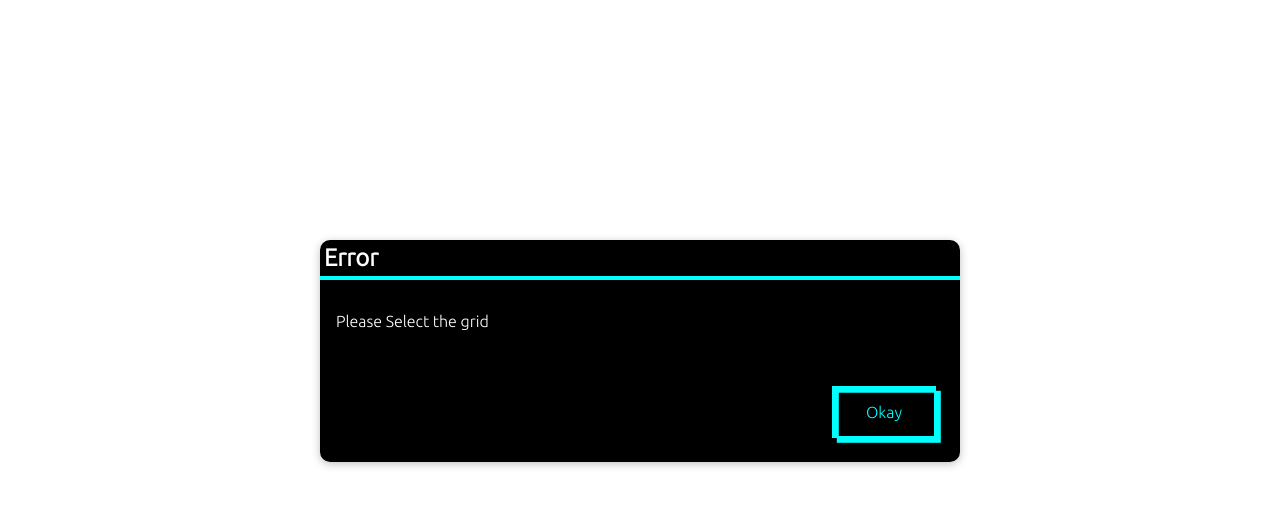
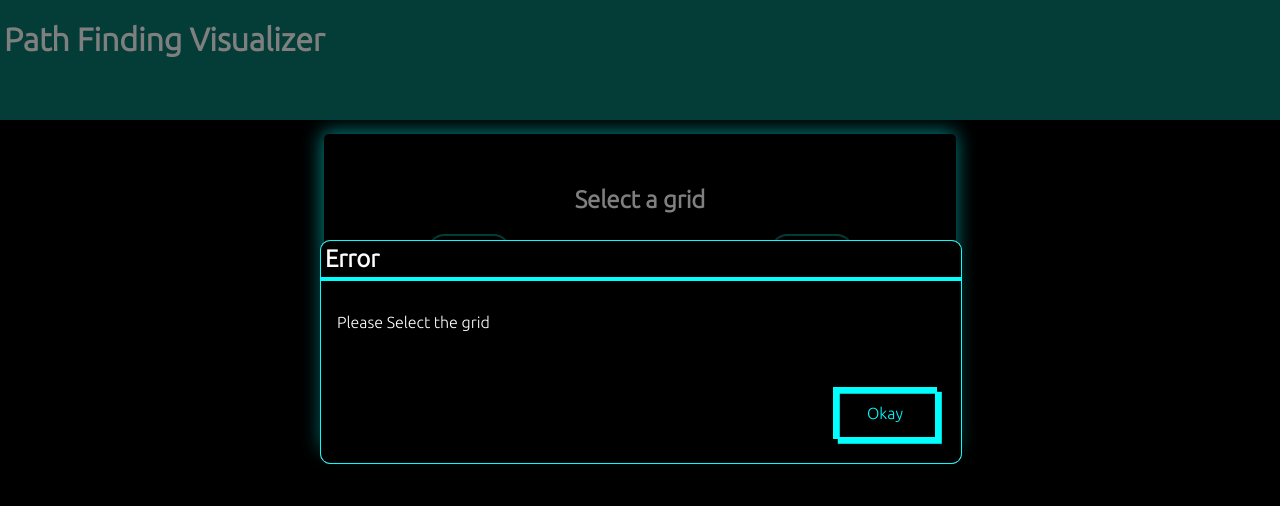
Before and after one commit to balajisaikumar2000/shortestway, a React (Create React App) app: page / in a window 1280 px wide. Both pictures are taken after a click on the button "Display". Shown: the top 506 px of the page. Built offline with nearby package versions, Linux system fonts and the light colour scheme.

Commit message:
added border to modal

```diff
--- a/src/components/Home.css
+++ b/src/components/Home.css
@@ -81,7 +81,7 @@ form {
   transform: translate(0, 0);
 }
 
-.gridBox input[type="radio"]:checked {
+.gridBox input[type="radio"]:checked + label{
   background: rgb(9, 121, 110, 1);
 }
 
--- a/src/components/UI/Backdrop.css
+++ b/src/components/UI/Backdrop.css
@@ -5,8 +5,8 @@
   width: 100%;
   height: 100vh;
   z-index: 10;
-  /* background: rgba(0, 0, 0, 0.75); */
-  background: white;
+  /* background: linear-gradient(100deg, #3b53d6, #4afafa); */
+  opacity: 0.5;
 }
 
 .modal {
@@ -16,6 +16,7 @@
   width: 80%;
   z-index: 100;
   overflow: hidden;
+  border: 1px solid cyan;
 }
 
 .header {
```
